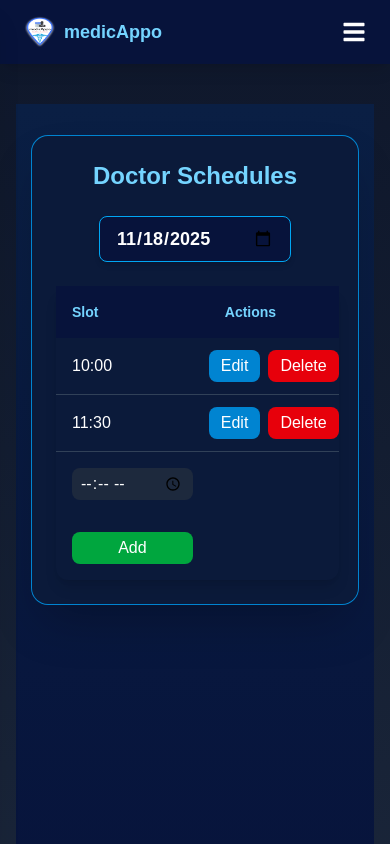
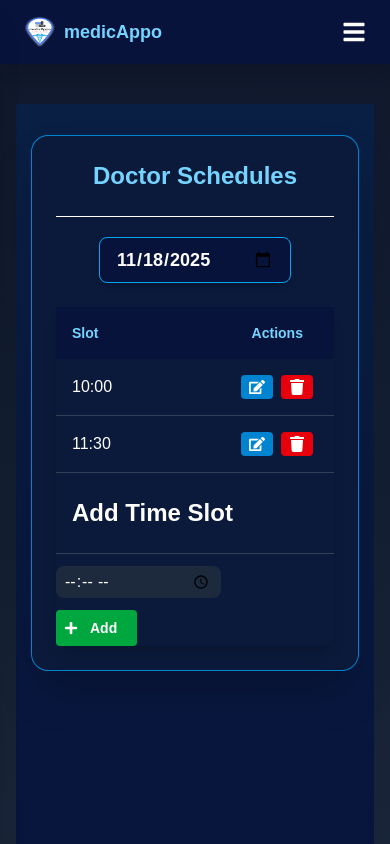
Before and after one commit to jeysurya2000/Medicappo, a React (Vite) app in the folder medicappo-app/: page /doctor/schedules in a window 390 px wide. Shown: the top 844 px of the page. Built offline with nearby package versions, Linux system fonts and the light colour scheme.

Commit message:
Dcotor Scehdules style and responsive checked and add some features

```diff
--- a/medicappo-app/src/components/doctor/DoctorSchedules.jsx
+++ b/medicappo-app/src/components/doctor/DoctorSchedules.jsx
@@ -1,4 +1,5 @@
 import { useState, useEffect } from "react";
+import { FaEdit, FaTrash, FaCheck, FaTimes, FaPlus } from "react-icons/fa";
 
 const DoctorSchedules = () => {
   const todayString = new Date().toISOString().split("T")[0];
@@ -108,6 +109,7 @@ const DoctorSchedules = () => {
         <h1 className="mb-6 text-center text-2xl font-bold text-sky-300 sm:text-3xl">
           Doctor Schedules
         </h1>
+        <hr className="mb-5" />
 
         <div className="mb-6 flex justify-center">
           <input
@@ -120,11 +122,11 @@ const DoctorSchedules = () => {
         </div>
 
         {activeDate && (
-          <table className="w-full border-collapse rounded-xl bg-[#0B1A3A] text-white shadow-lg">
+          <table className="w-full border-collapse rounded-xl bg-[#0B1A3A] text-left text-white shadow-lg">
             <thead>
-              <tr className="bg-[#07133B] text-left text-sky-300">
+              <tr className="bg-[#07133B] text-sky-300 md:text-left">
                 <th className="p-4 text-sm font-semibold sm:text-base">Slot</th>
-                <th className="p-4 text-sm font-semibold sm:text-base">
+                <th className="p-4 text-center text-sm font-semibold sm:text-base">
                   Actions
                 </th>
               </tr>
@@ -167,37 +169,59 @@ const DoctorSchedules = () => {
                   </td>
                   <td>
                     {editIndex === index ? (
-                      <div className="flex flex-1 flex-row gap-2 sm:flex-none">
+                      <div className="flex justify-center gap-2">
+                        {/* Save */}
                         <button
-                          className="flex-1 rounded-lg bg-green-600 px-3 py-1 text-white hover:bg-green-500 sm:flex-none"
+                          title="Save"
                           onClick={saveSlot}
+                          className="flex items-center justify-center rounded bg-green-600 px-2 py-1 text-white hover:bg-green-500 sm:px-3 sm:py-1 sm:text-sm"
                         >
-                          Save
+                          <span className="sm:hidden">
+                            <FaCheck />
+                          </span>
+                          <span className="hidden sm:inline">Save</span>
                         </button>
+
+                        {/* Cancel */}
                         <button
-                          className="flex-1 rounded-lg bg-gray-600 px-3 py-1 text-white hover:bg-gray-500 sm:flex-none"
+                          title="Cancel"
                           onClick={() => {
                             setEditIndex(null);
                             setEditValue("");
                             setEditError("");
                           }}
+                          className="flex items-center justify-center rounded bg-gray-600 px-2 py-1 text-white hover:bg-gray-500 sm:px-3 sm:py-1 sm:text-sm"
                         >
-                          Cancel
+                          <span className="sm:hidden">
+                            <FaTimes />
+                          </span>
+                          <span className="hidden sm:inline">Cancel</span>
                         </button>
                       </div>
                     ) : (
-                      <div className="flex flex-1 flex-row gap-2 sm:flex-none">
+                      <div className="flex justify-center gap-2">
+                        {/* Edit */}
                         <button
-                          className="flex-1 rounded-lg bg-sky-600 px-3 py-1 text-white hover:bg-sky-500 sm:flex-none"
+                          title="Edit"
                           onClick={() => startEdit(index, slot)}
+                          className="flex items-center justify-center rounded bg-sky-600 px-2 py-1 text-white hover:bg-sky-500 sm:px-3 sm:py-1 sm:text-sm"
                         >
-                          Edit
+                          <span className="sm:hidden">
+                            <FaEdit />
+                          </span>
+                          <span className="hidden sm:inline">Edit</span>
                         </button>
+
+                        {/* Delete */}
                         <button
-                          className="flex-1 rounded-lg bg-red-600 px-3 py-1 text-white hover:bg-red-500 sm:flex-none"
+                          title="Delete"
                           onClick={() => deleteSlot(index)}
+                          className="flex items-center justify-center rounded bg-red-600 px-2 py-1 text-white hover:bg-red-500 sm:px-3 sm:py-1 sm:text-sm"
                         >
-                          Delete
+                          <span className="sm:hidden">
+                            <FaTrash />
+                          </span>
+                          <span className="hidden sm:inline">Delete</span>
                         </button>
                       </div>
                     )}
@@ -206,8 +230,18 @@ const DoctorSchedules = () => {
               ))}
 
               {/* Add New Slot Row */}
+              {/* Add Time Slot Header */}
+              <tr>
+                <td
+                  colSpan={2} // spans both columns
+                  className="px-4 py-6 text-2xl font-bold text-white"
+                >
+                  Add Time Slot
+                </td>
+              </tr>
+              {activeDate && (
                 <tr className="border-t border-slate-700">
-                <td className="flex flex-col p-4">
+                  <td className="flex flex-col py-3">
                     <input
                       type="time"
                       value={newSlot}
@@ -220,23 +254,37 @@ const DoctorSchedules = () => {
                       </span>
                     )}
                   </td>
-                <td className="flex flex-wrap gap-2 p-4">
+                  <td className="flex flex-wrap gap-2">
+                    {/* Add */}
                     <button
+                      title="Add"
                       onClick={addNewSlot}
-                    className="flex-1 rounded-lg bg-green-600 px-3 py-1 text-white hover:bg-green-500 sm:flex-none"
+                      className="flex items-center rounded bg-green-600 px-2 py-1 text-sm text-white hover:bg-green-500 sm:px-3 sm:py-1 sm:text-sm"
                     >
+                      <span className="sm:hidden">
+                        <FaPlus />
+                      </span>
+                      <span className="text-md px-3 py-1 font-bold sm:inline">
                         Add
+                      </span>
                     </button>
+
+                    {/* Clear */}
                     {newSlot && (
                       <button
+                        title="Clear"
                         onClick={() => setNewSlot("")}
-                      className="flex-1 rounded-lg bg-gray-600 px-3 py-1 text-white hover:bg-gray-500 sm:flex-none"
+                        className="flex items-center justify-center rounded bg-gray-600 px-2 py-1 text-white hover:bg-gray-500 sm:px-3 sm:py-1 sm:text-sm"
                       >
-                      Clear
+                        <span className="sm:hidden">
+                          <FaTimes />
+                        </span>
+                        <span className="hidden sm:inline">Clear</span>
                       </button>
                     )}
                   </td>
                 </tr>
+              )}
             </tbody>
           </table>
         )}
```
Lines whose indentation alone changed are shown as unchanged.
